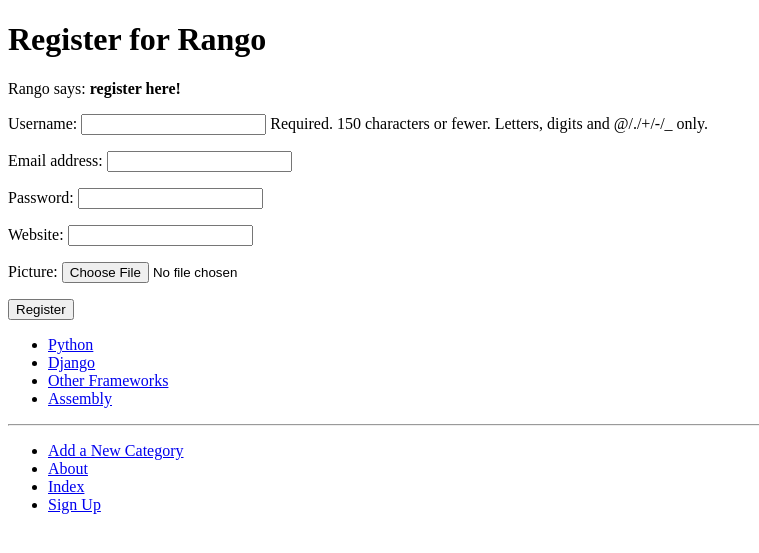
After one commit to danielyipyip/ITECH_project, a Django app: page /rango/register/ in a window 1280 px wide. The commit adds this page. Shown: the top 553 px of the page, without its empty margins (0-759 px from the left). Run offline with Django 3.2, Linux system fonts and the light colour scheme; data comes from the database, SQL or seed files in the repository; both versions use the stored data as it was after the commit.

Commit message:
CH9 before log-in

```diff
--- a/rango/admin.py
+++ b/rango/admin.py
@@ -1,5 +1,5 @@
 from django.contrib import admin
-from rango.models import Category, Page
+from rango.models import Category, Page, UserProfile
 
 class PageAdmin(admin.ModelAdmin):
     list_display = ('title','category', 'url')
@@ -9,3 +9,4 @@
 
 admin.site.register(Category, CategoryAdmin)
 admin.site.register(Page, PageAdmin)
+admin.site.register(UserProfile)
--- a/rango/forms.py
+++ b/rango/forms.py
@@ -1,5 +1,6 @@
 from django import forms
-from rango.models import Page, Category
+from rango.models import Page, Category, UserProfile
+from django.contrib.auth.models import User
 
 class CategoryForm (forms.ModelForm):
     name = forms.CharField(max_length=Category.NAME_MAX_LENGTH, help_text="Please enter the category name.")
@@ -29,3 +30,16 @@
             url = f'http://{url}'
             cleaned_data['url'] = url
         return cleaned_data
+
+class UserForm(forms.ModelForm):
+    password = forms.CharField(widget=forms.PasswordInput())
+
+    class Meta:
+        model = User
+        fields = ('username', 'email', 'password',)
+
+class UserProfileForm(forms.ModelForm):
+
+    class Meta:
+        model = UserProfile
+        fields = ('website', 'picture',)
--- a/rango/models.py
+++ b/rango/models.py
@@ -1,6 +1,7 @@
 from typing import DefaultDict
 from django.db import models
 from django.template.defaultfilters import slugify
+from django.contrib.auth.models import User
 
 class Category(models.Model):
     NAME_MAX_LENGTH=128
@@ -28,3 +29,12 @@
 
     def __str__(self):
         return self.title
+
+class UserProfile(models.Model):
+    # This line is required. Links UserProfile to a User model instance.
+    user = models.OneToOneField(User, on_delete=models.CASCADE)
+    # The additional attributes we wish to include.
+    website = models.URLField(blank=True)
+    picture = models.ImageField(upload_to='profile_images', blank=True)
+    def __str__(self):
+        return self.user.username
--- a/rango/urls.py
+++ b/rango/urls.py
@@ -9,4 +9,5 @@
     path('category/<slug:category_name_slug>/',views.show_category, name='show_category'),
     path('add_category/', views.add_category, name='add_category'),
     path('category/<slug:category_name_slug>/add_page/', views.add_page, name='add_page'),
+    path('register/', views.register, name='register'),
 ]
--- a/rango/views.py
+++ b/rango/views.py
@@ -2,7 +2,7 @@
 from django.http import HttpResponse
 from rango.models import Category
 from rango.models import Page
-from rango.forms import CategoryForm, PageForm
+from rango.forms import CategoryForm, PageForm, UserForm, UserProfileForm
 from django.shortcuts import redirect
 from django.urls import reverse
 
@@ -79,3 +79,30 @@
             print(form.errors)
     context_dict = {'form': form, 'category': category}
     return render(request, 'rango/add_page.html', context=context_dict)
+
+def register(request):
+    registered = False
+    if request.method == 'POST':
+        user_form = UserForm(request.POST)
+        profile_form = UserProfileForm(request.POST)
+
+        if user_form.is_valid() and profile_form.is_valid():
+            user = user_form.save() #will this leak pw??
+            user.set_password(user.password) #hash pw
+            user.save()
+
+            profile = profile_form.save(commit=False) #delay save, no user yet
+            profile.user = user
+            if 'picture' in request.FILES:
+                profile.picture = request.FILES['picture'] #if uploaded pic, add
+            profile.save()
+            registered=True
+        else:
+            print(user_form.errors, profile_form.errors)
+    else: #NOT HTTP POST-> render 2 model form instance (empty form)
+        #so 1st start is get-> will generate empty form??
+        user_form=UserForm()
+        profile_form=UserProfileForm()
+
+    return render(request, 'rango/register.html', context={'user_form': user_form,
+        'profile_form': profile_form, 'registered': registered})
--- a/tango_with_django_project/settings.py
+++ b/tango_with_django_project/settings.py
@@ -93,7 +93,7 @@
         'NAME': 'django.contrib.auth.password_validation.UserAttributeSimilarityValidator',
     },
     {
-        'NAME': 'django.contrib.auth.password_validation.MinimumLengthValidator',
+        'NAME': 'django.contrib.auth.password_validation.MinimumLengthValidator','OPTIONS': { 'min_length': 6, }
     },
     {
         'NAME': 'django.contrib.auth.password_validation.CommonPasswordValidator',
--- a/templates/rango/base.html
+++ b/templates/rango/base.html
@@ -29,6 +29,7 @@
                 <li><a href="{% url 'rango:add_category' %}">Add a New Category</a></li>
                 <li><a href="{% url 'rango:about' %}">About</a></li>
                 <li><a href="{% url 'rango:index' %}">Index</a></li>
+                <li><a href="{% url 'rango:register' %}">Sign Up</a></li>
             </ul>
         </div>
     </body>
--- /dev/null
+++ b/templates/rango/register.html
@@ -0,0 +1,25 @@
+{% extends 'rango/base.html' %}
+{% load staticfiles %}
+
+{% block title_block %}
+    Register
+{% endblock %}
+
+{% block body_block %}
+<h1>Register for Rango</h1>
+{% if registered %}
+Rango says: <strong>thank you for registering!</strong>
+<a href="{% url 'rango:index' %}">Return to the homepage.</a><br />
+{% else %}
+Rango says: <strong>register here!</strong><br />
+<form id="user_form" method="post" action="{% url 'rango:register' %}" enctype="multipart/form-data">
+
+    {% csrf_token %}
+    <!-- Display each form -->
+    {{ user_form.as_p }}
+    {{ profile_form.as_p }}
+    <!-- Provide a button to click to submit the form. -->
+    <input type="submit" name="submit" value="Register" />
+</form>
+{% endif %}
+{% endblock %}
```
Also changed, not shown: db.sqlite3, media/profile_images/rango.jpg (added), rango/migrations/0005_auto_20210729_1818.py (added).
